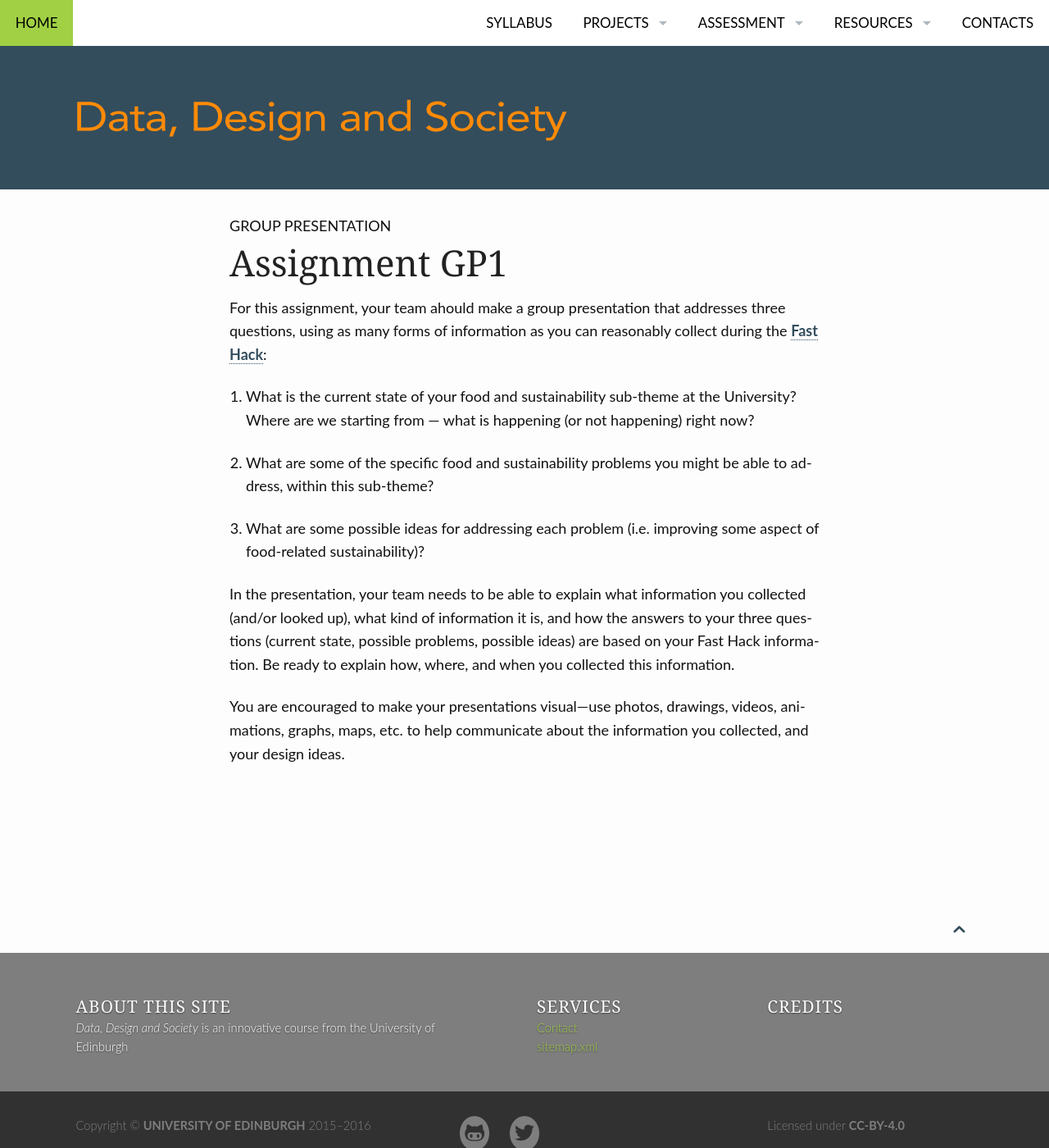
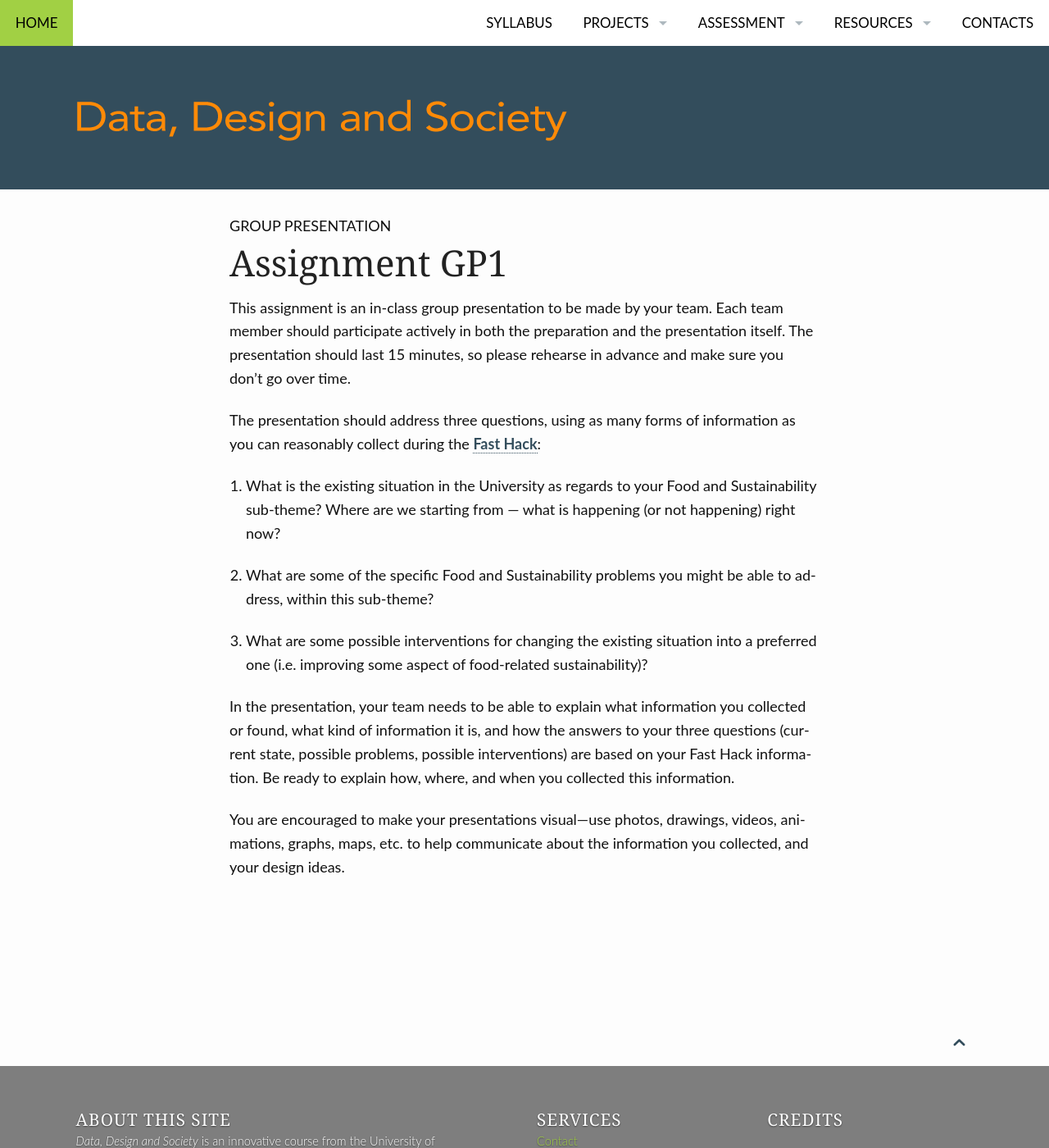
Before and after one commit to edinburghlivinglab/dds, a Jekyll site: the page built from pages/assignment_gp1.md, in a window 1280 px wide and 1400 px high. Shown: the whole window at 82% size. Built offline with Jekyll 4.4.1, drawn with Linux system fonts in a browser that asks for light colours.

Commit message:
updated assignments

```diff
--- a/pages/assignment_gp1.md
+++ b/pages/assignment_gp1.md
@@ -5,23 +5,24 @@ subheadline: "Group Presentation"
 permalink: "/assignment_gp1/"
 ---
 
-For this assignment, your team ahould make a group presentation that addresses three questions, using as many forms of
+This assignment is an in-class group presentation to be made by your team. Each team member should participate actively in both the preparation and the presentation itself.
+The presentation should last 15 minutes, so please rehearse in advance and make sure you don't go over time.
+
+The presentation should address three questions, using as many forms of
 information as you can reasonably collect during the [Fast Hack]({{ site.baseurl }}/fast_hack/):
 
-1. What is the current state of your food and sustainability sub-theme at the
-University? Where are we starting from &mdash; what is happening (or not
+1. What is the existing situation in the University as regards to your Food and Sustainability sub-theme? Where are we starting from &mdash; what is happening (or not
 happening) right now?
 
-2. What are some of the specific food and sustainability problems you might be
+2. What are some of the specific Food and Sustainability problems you might be
 able to address, within this sub-theme?
 
-3. What are some possible ideas for addressing each problem (i.e. improving
-some aspect of food-related sustainability)?
+3. What are some possible interventions for changing the existing situation into a preferred one (i.e. improving some aspect of food-related sustainability)?
 
 In the presentation, your team needs to be able to explain what information
-you collected (and/or looked up), what kind of information it is, and how the
+you collected or found, what kind of information it is, and how the
 answers to your three questions (current state, possible problems, possible
-ideas) are based on your Fast Hack information. Be ready to explain how,
+interventions) are based on your Fast Hack information. Be ready to explain how,
 where, and when you collected this information.
 
 You are encouraged to make your presentations visual&mdash;use photos,
```
Also changed, not shown: pages/assessment_overview.md (+2 -2 lines), pages/assignment_r1.md (added, +6 -0 lines), 1 other file.
